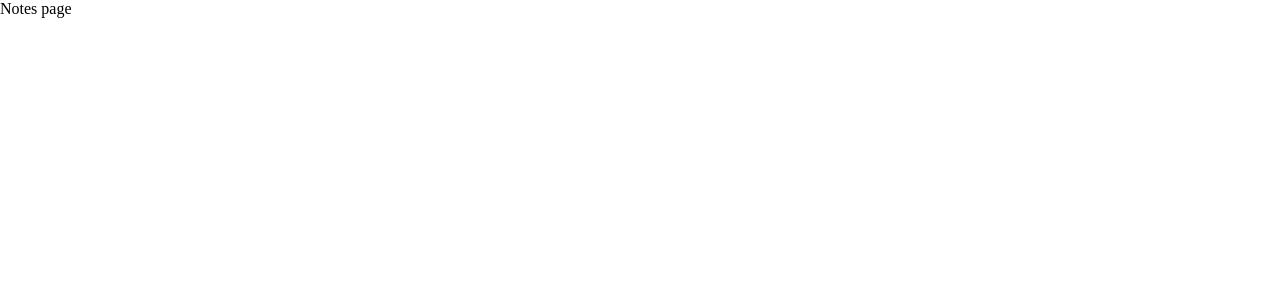
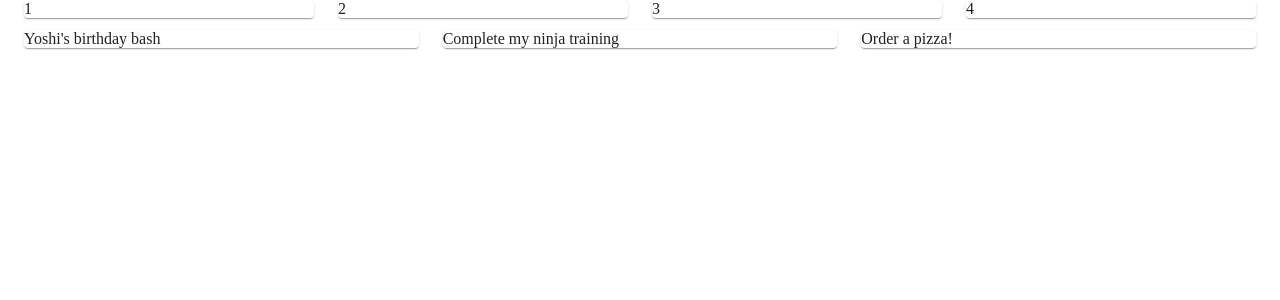
Before and after one commit to OlehFilyak/material-ui-tutorial, a React (Create React App) app: page / in a window 1280 px wide. Shown: the top 300 px of the page. Built offline with nearby package versions, Linux system fonts and the light colour scheme; data requests are answered from the project's data file.

Commit message:
add grid system and  data db

```diff
--- /dev/null
+++ b/data/db.json
@@ -0,0 +1,22 @@
+{
+  "notes": [
+    {
+      "title": "Yoshi's birthday bash",
+      "details": "Lorem Ipsum is simply dummy text of the printing and typesetting industry. Lorem Ipsum has been the industry's standard dummy text ever since the 1500s, when an unknown printer took a galley of type and scrambled it to make a type specimen book.",
+      "category": "reminders",
+      "id": 1
+    },
+    {
+      "title": "Complete my ninja training",
+      "details": "Lorem Ipsum is simply dummy text of the printing and typesetting industry. Lorem Ipsum has been the industry's standard dummy text ever since the 1500s, when an unknown printer took.",
+      "category": "work",
+      "id": 2
+    },
+    {
+      "title": "Order a pizza!",
+      "details": "Lorem Ipsum is simply dummy text of the printing and typesetting industry. Lorem Ipsum has been the industry's standard dummy text ever since the 1500s, when an unknown printer took a galley of type and scrambled it to make a type specimen book.\nLorem Ipsum is simply dummy text of the printing and typesetting industry. Lorem Ipsum has been the industry's standard dummy text ever since the 1500s, when an unknown printer took a galley of type and scrambled it to make a type specimen book.",
+      "category": "todos",
+      "id": 3
+    }
+  ]
+}
--- a/src/pages/Create.js
+++ b/src/pages/Create.js
@@ -10,6 +10,7 @@
 import FormControlLabel from '@material-ui/core/FormControlLabel'
 import FormControl from '@material-ui/core/FormControl'
 import FormLabel from '@material-ui/core/FormLabel'
+import { useHistory } from 'react-router-dom'
 
 const useStyles = makeStyles({
   field: {
@@ -21,6 +22,7 @@
 
 export default function Create() {
   const classes = useStyles()
+  const history = useHistory()
   const [title, setTitle] = useState('')
   const [details, setDetails] = useState('')
   const [titleError, setTitleError] = useState(false)
@@ -39,7 +41,11 @@
       setDetailsError(true)
     }
     if (title && details) {
-      console.log(title, details, category)
+      fetch('http://localhost:8000/notes', {
+        method: 'POST',
+        headers: {"Content-type": "application/json"},
+        body: JSON.stringify({ title, details, category })
+      }).then(() => history.push('/'))
     }
   }
 
--- a/src/pages/Notes.js
+++ b/src/pages/Notes.js
@@ -1,9 +1,40 @@
-import React from 'react'
+import React, { useEffect, useState } from 'react'
+import Container from '@material-ui/core/Container'
+import Grid from '@material-ui/core/Grid'
+import Paper from '@material-ui/core/Paper'
 
 export default function Notes() {
+  const [notes, setNotes] = useState([]);
+
+  useEffect(() => {
+    fetch('http://localhost:8000/notes')
+      .then(res => res.json())
+      .then(data => setNotes(data))
+  }, [])
+
   return (
-    <div>
-      Notes page
-    </div>
+    <Container>
+      <Grid container spacing={3}>
+        <Grid item xs={12} sm={6} md={3}>
+          <Paper>1</Paper>
+        </Grid>
+        <Grid item xs={12} sm={6} md={3}>
+          <Paper>2</Paper>
+        </Grid>
+        <Grid item xs={12} sm={6} md={3}>
+          <Paper>3</Paper>
+        </Grid>
+        <Grid item xs={12} sm={6} md={3}>
+          <Paper>4</Paper>
+        </Grid>
+      </Grid>
+      <Grid container spacing={3}>
+        {notes.map(note => (
+          <Grid item xs={12} md={6} lg={4} key={note.id}>
+            <Paper>{note.title}</Paper>
+          </Grid>
+        ))}
+      </Grid>
+    </Container>
   )
 }
```
